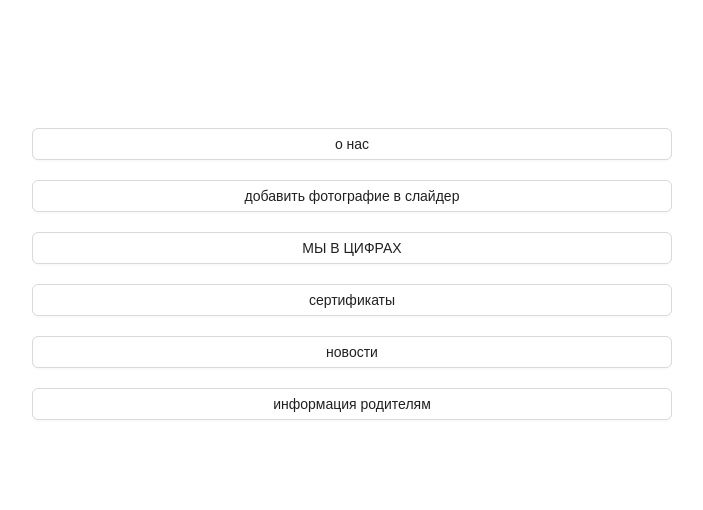
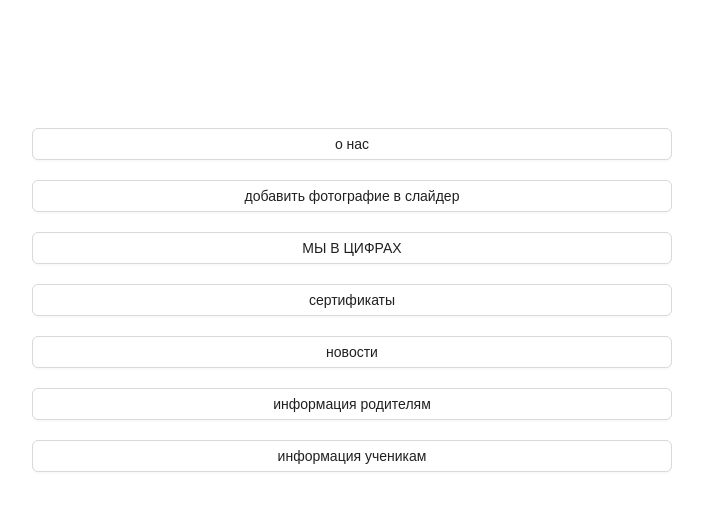
Before and after one commit to Aziret890/manas_admin, a React (Vite) app: page /swagger in a window 1280 px wide. Shown: the top 510 px of the page, without its empty margins (288-991 px from the left). Built offline with nearby package versions, Linux system fonts and the light colour scheme.

Commit message:
aziret finish admin panel

```diff
--- a/src/App.jsx
+++ b/src/App.jsx
@@ -9,6 +9,7 @@ import Partners from "./components/partners/Partners";
 import Proud from "./components/proud/Proud";
 import News from "./components/news/News";
 import PartnersInformation from "./components/parentInformation/ParentInformation";
+import ChildrenInformation from "./components/childrenInforamtion/ChildrenInformation";
 
 const router = createBrowserRouter([
   {
@@ -51,6 +52,10 @@ const router = createBrowserRouter([
     path: "/parent/information",
     element: <PartnersInformation />,
   },
+  {
+    path: "/children/information",
+    element: <ChildrenInformation />,
+  },
 ]);
 function App() {
   return (
--- a/src/pages/Swagger.jsx
+++ b/src/pages/Swagger.jsx
@@ -5,11 +5,10 @@ import { useNavigate } from "react-router-dom";
 function Swagger() {
   const nav = useNavigate();
   return (
-    <main style={{width: "50%",
-    margin:'0 auto',
-    marginTop:'10%'
-    }}>
-      <div style={{display:'grid', gridTemplateColumns:'1fr 4', gap:'20px'}}>
+    <main style={{ width: "50%", margin: "0 auto", marginTop: "10%" }}>
+      <div
+        style={{ display: "grid", gridTemplateColumns: "1fr 4", gap: "20px" }}
+      >
         <Button onClick={() => nav("/about/me")}>о нас</Button>
         <Button onClick={() => nav("/swapper/home")}>
           добавить фотографие в слайдер
@@ -20,6 +19,7 @@ function Swagger() {
         <Button onClick={() => nav("/parent/information")}>
           информация родителям
         </Button>
+        <Button onClick={() => nav("/Children/information")}>информация ученикам</Button>
       </div>
     </main>
   );
```
